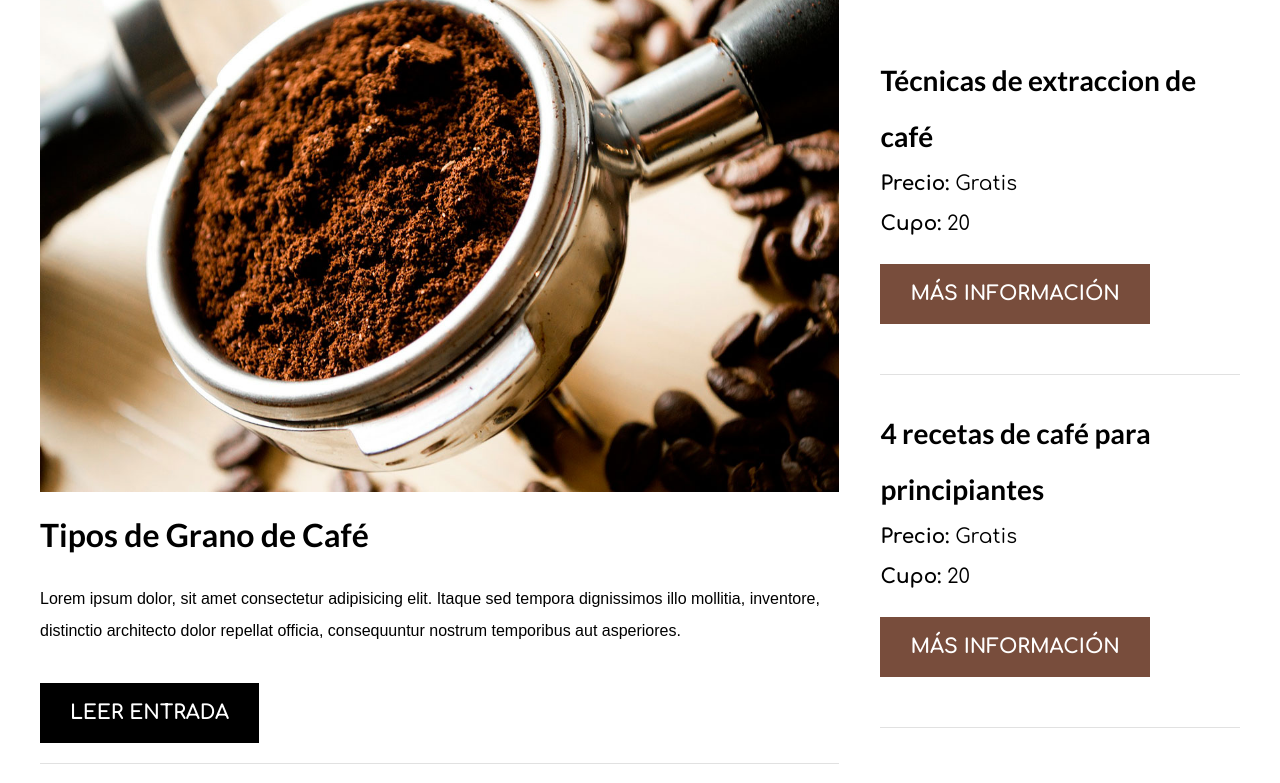
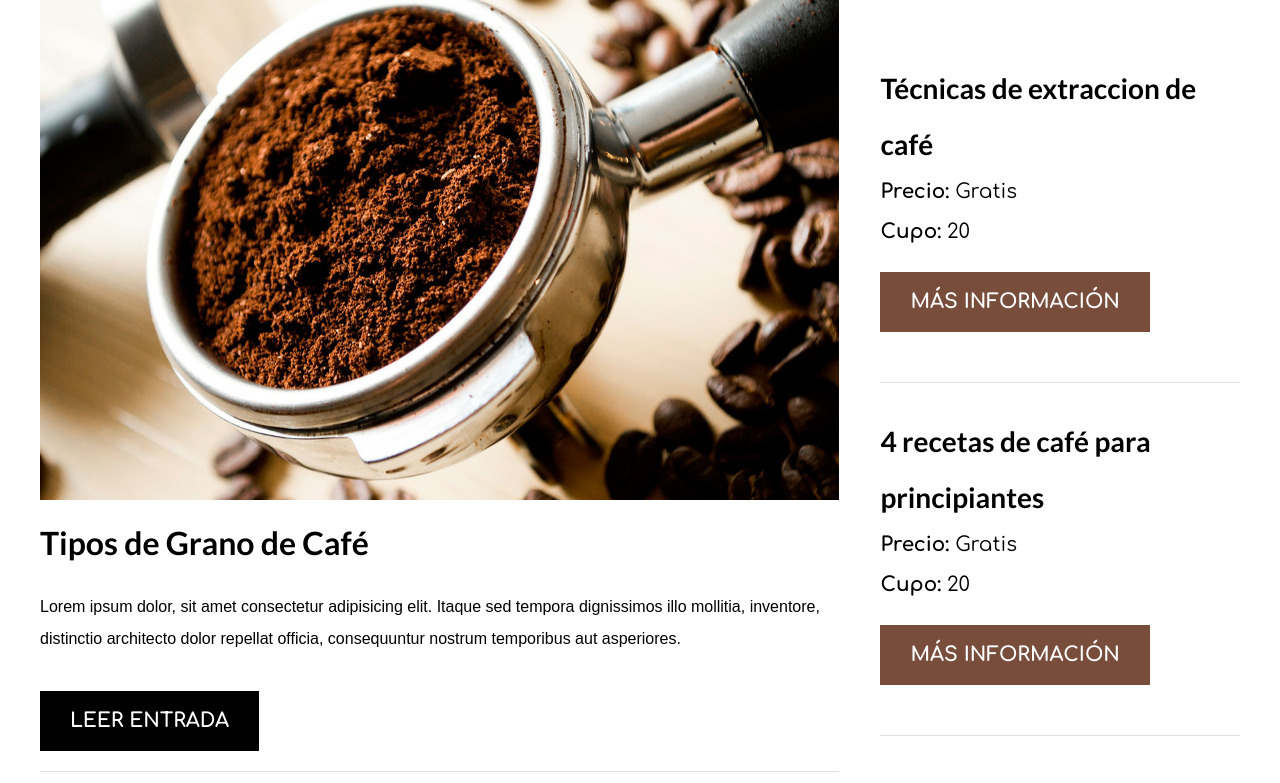
Before and after one commit to FrancoSilva77/blog-cafe1, a plain HTML site: page index.html in a window 1280 px wide. Shown: the part 804-1587 px from the top of the page. Drawn offline with Linux system fonts and the light colour scheme; a web font is replaced by a local one.

Commit message:
quite normaliza

```diff
--- a/index.html
+++ b/index.html
@@ -11,7 +11,6 @@
     <link
         href="https://fonts.googleapis.com/css2?family=Comfortaa:wght@300;400;500;600;700&family=Lato:wght@300;700;900&family=Zen+Kurenaido&display=swap"
         rel="stylesheet">
-    <link rel="stylesheet" href="Css/normalize.css">
     <link rel="stylesheet" href="Css/estilos.css">
 </head>
 
```
